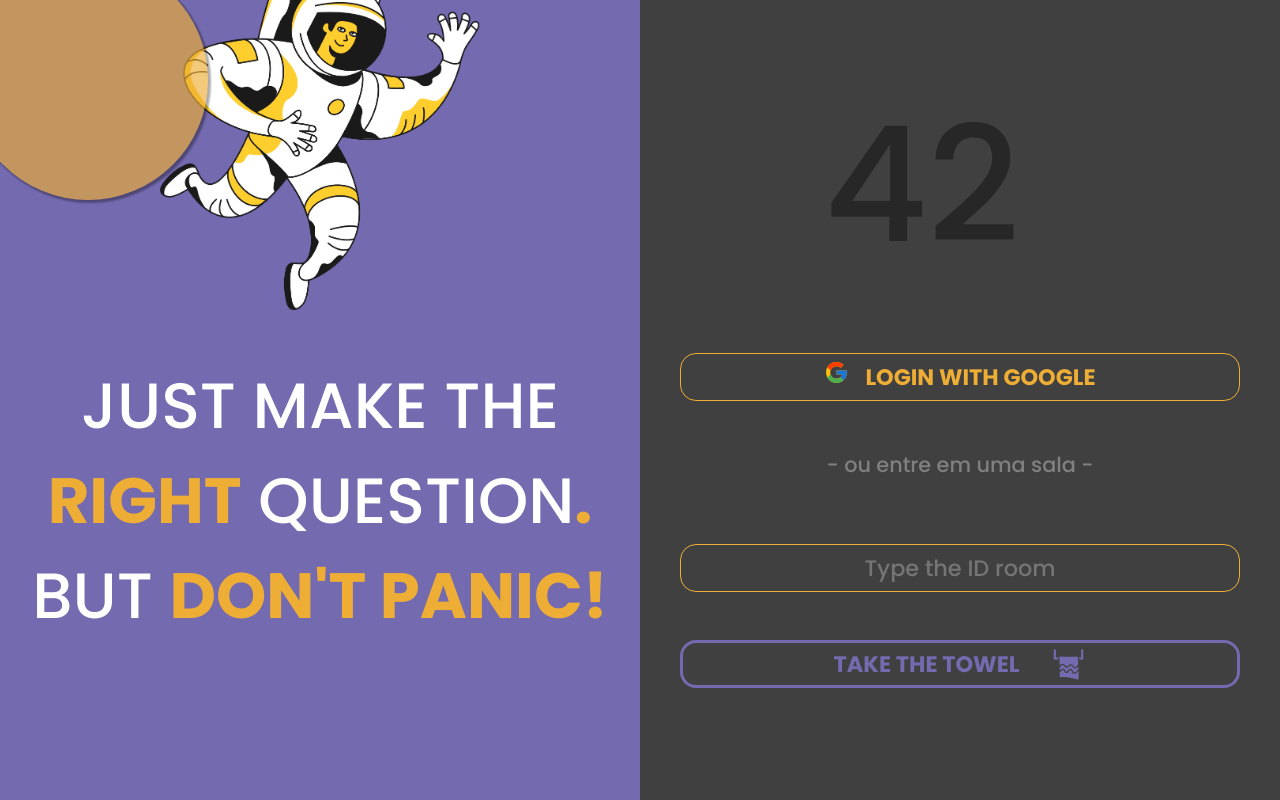
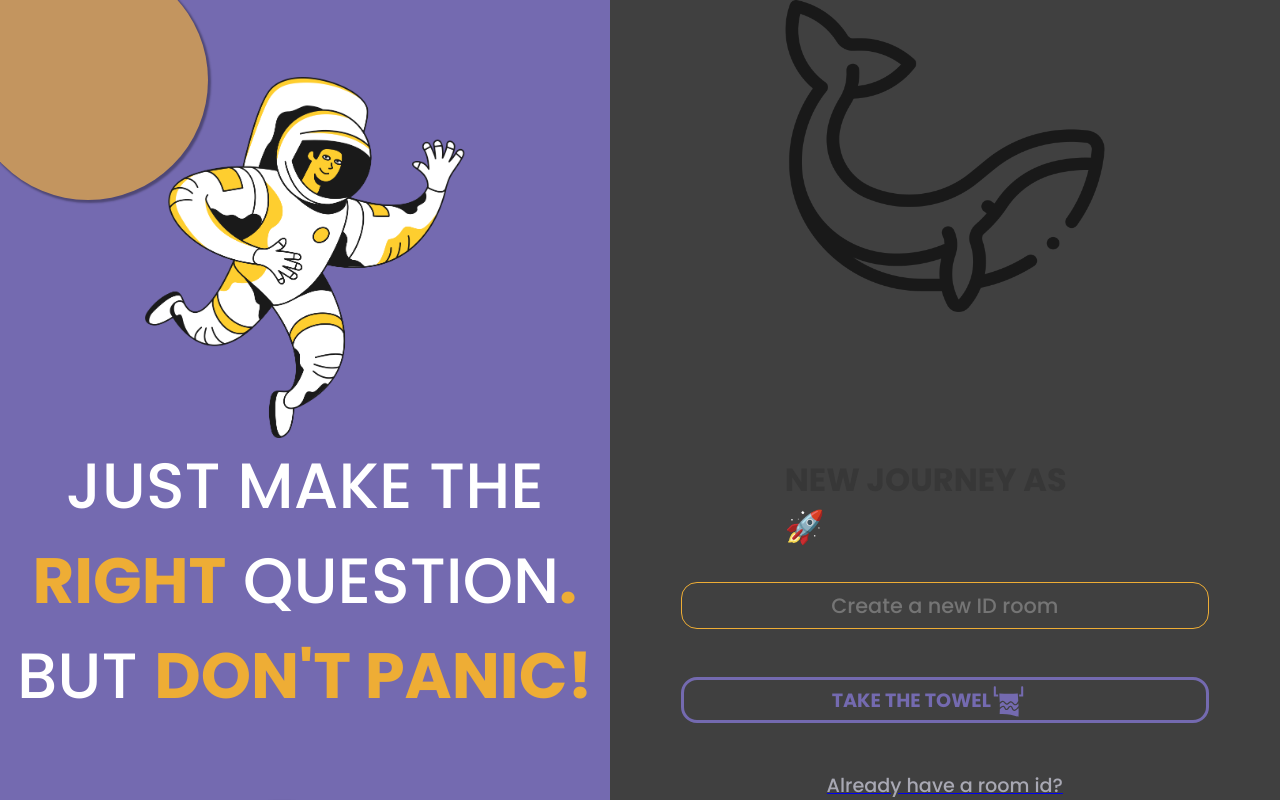
Before and after one commit to l-fernandocosta/42, a React (Create React App) app: page /rooms/new-room in a window 1280 px wide. Built offline with nearby package versions, Linux system fonts and the light colour scheme; no server answers.

Commit message:
Authentication Context

```diff
--- a/package.json
+++ b/package.json
@@ -15,7 +15,9 @@
     "react": "^17.0.2",
     "react-dom": "^17.0.2",
     "react-icons": "^4.3.1",
+    "react-router-dom": "^6.2.2",
     "react-scripts": "5.0.0",
+    "react-toastify": "^8.2.0",
     "styled-components": "^5.3.3",
     "typescript": "^4.4.2",
     "web-vitals": "^2.1.0"
@@ -43,5 +45,9 @@
       "last 1 firefox version",
       "last 1 safari version"
     ]
+  },
+  "devDependencies": {
+    "@types/react-router-dom": "^5.3.3",
+    "@types/react-toastify": "^4.1.0"
   }
 }
--- a/src/App.tsx
+++ b/src/App.tsx
@@ -1,9 +1,17 @@
 import { Home } from "./pages/Home";
+import { NewChat } from "./pages/NewChat";
+import { BrowserRouter, Route, Routes } from "react-router-dom";
+import { UserProvider } from "./context/UserContext";
+
+
 export function App() {
 
   return (
-    <>
-     <Home/>
-    </>
+      <BrowserRouter>
+        <Routes>
+          <Route path="/" element={<Home />} />
+          <Route path="/rooms/new-room" element={<NewChat />} />
+        </Routes>
+    </BrowserRouter>
   );
 }
--- /dev/null
+++ b/src/context/ContextProps.tsx
@@ -0,0 +1,18 @@
+import { ReactNode } from "react"
+
+export type UserProps = {
+  name: string | null,
+  email: string| null,
+  photo: string| null,
+  uid: string
+}
+
+export type ContextProps= {
+  user: UserProps | undefined,
+  loginWithGoogle: () => Promise<void>,
+  isLoading: boolean,
+}
+
+export type UserContextProps = {
+  children: ReactNode,
+}
--- /dev/null
+++ b/src/context/UserContext.tsx
@@ -0,0 +1,69 @@
+import { GoogleAuthProvider, signInWithPopup, setPersistence, inMemoryPersistence } from 'firebase/auth';
+import { createContext, useContext, useEffect, useState } from 'react';
+import { Auth } from '../services/firebase';
+import { ContextProps, UserContextProps, UserProps } from './ContextProps';
+
+
+
+export const UserContext = createContext<ContextProps>({} as ContextProps);
+
+export const useAuth = () => useContext(UserContext);
+
+export function UserProvider({ children }: UserContextProps) {
+
+  const [user, setUser] = useState<UserProps>();
+  const [isLoading, setIsLoading] = useState(false);
+  const provider = new GoogleAuthProvider();
+
+  useEffect(() => {
+    const unsubscribe = Auth.onAuthStateChanged(user => {
+      if (user) {
+        const { displayName, email, photoURL, uid } = user;
+
+        if (!displayName || !photoURL) {
+          throw new Error('Missing data from Google')
+        }
+
+        setUser(
+          {
+            name: displayName,
+            email: email,
+            photo: photoURL,
+            uid: uid,
+          }
+        )
+      }
+    })
+    return () => {
+      unsubscribe();
+    }
+  }, [])
+
+  async function loginWithGoogle() {
+    setIsLoading(true);
+    const result = await signInWithPopup(Auth, provider)
+
+    if (result.user) {
+      const { displayName, email, photoURL, uid } = result.user;
+
+      if (!displayName || !photoURL) {
+        throw new Error('Missing data from Google')
+      }
+
+      setUser(
+        {
+          name: displayName,
+          email: email,
+          photo: photoURL,
+          uid: uid,
+        }
+      )
+    }
+    setIsLoading(false)
+
+  }
+
+  return (
+    <UserContext.Provider value={{ user, loginWithGoogle, isLoading }}>{children}</UserContext.Provider>
+  )
+}
--- a/src/index.tsx
+++ b/src/index.tsx
@@ -1,12 +1,22 @@
 import React from 'react';
 import ReactDOM from 'react-dom';
-import {App} from './App';
+
+import { ToastContainer } from 'react-toastify';
+import 'react-toastify/dist/ReactToastify.css';
+
+import { App } from './App';
+import { UserProvider } from './context/UserContext';
 import './services/firebase'
 import './styles/index.css'
 
 ReactDOM.render(
   <React.StrictMode>
-    <App />
+
+      <UserProvider>
+        <App />
+        <ToastContainer/>
+      </UserProvider>
+
   </React.StrictMode>,
   document.getElementById('root')
 );
--- a/src/pages/Home.tsx
+++ b/src/pages/Home.tsx
@@ -1,13 +1,30 @@
 import astronaut from '../assets/astronaut.png';
+
 import { Container, Dot, FormId, GoogleButton, SubmitButton } from '../styles/home.styles';
+
+import { GiTowel, GiAstronautHelmet } from 'react-icons/gi';
 import { FcGoogle } from 'react-icons/fc';
-import { GiTowel } from 'react-icons/gi';
 
-
+import { useNavigate } from 'react-router-dom';
+import { useAuth } from '../context/UserContext';
+import { toast } from 'react-toastify';
 
 
 export function Home() {
+  let navigate = useNavigate();
+  const { loginWithGoogle, isLoading, user } = useAuth();
 
+
+  async function handleCreateRoom() {
+
+    if (user === undefined) {
+      loginWithGoogle()
+        .then(() => navigate("/rooms/new-room"))
+        .then(() => toast.success('Welcome, SpaceTraveller 🚀 ', { position: "bottom-center", theme: "dark" }))
+    } else {
+      navigate("/rooms/new-room")
+    }
+  }
 
   return (
     <Container>
@@ -24,13 +41,24 @@ export function Home() {
       <main>
         <div>
           <span>42</span>
-          <GoogleButton><FcGoogle className={"googleIcon"} size={'25px'}/>LOGIN WITH GOOGLE</GoogleButton>
+          {!user ? <GoogleButton
+            disabled={isLoading}
+            onClick={handleCreateRoom}><FcGoogle
+              className={"googleIcon"}
+              size={'25px'} /> CREATE A NEW ROOM</GoogleButton>
+            :
+            (
+              <GoogleButton
+                onClick={handleCreateRoom}><GiAstronautHelmet
+                  className={"googleIcon"}
+                  size={'30px'} /> CREATE A NEW ROOM</GoogleButton>
+            )}
         </div>
         <div> - ou entre em uma sala - </div>
 
         <FormId action="">
-          <input type="text" id='room-id' placeholder='Type the ID room' />
-          <SubmitButton type='submit'>TAKE THE TOWEL<GiTowel size={'35px'} className='towel'/></SubmitButton>
+          <input type="text" id='room-id' maxLength={10} placeholder='Type the ID room' />
+          <SubmitButton type='submit'><GiTowel size={'35px'} className='towel' />TAKE THE TOWEL</SubmitButton>
         </FormId>
 
       </main>
--- /dev/null
+++ b/src/pages/NewChat.tsx
@@ -0,0 +1,45 @@
+import astronaut from '../assets/astronaut.png';
+import cachalote from '../assets/cachalote.png';
+import { Container, Dot, FormId, SubmitButton } from '../styles/home.styles';
+import { GiTowel } from 'react-icons/gi';
+import { Anchor, Title, WhaleImg } from '../styles/newfile.styles';
+import { Link } from 'react-router-dom';
+import { useAuth } from '../context/UserContext';
+
+
+
+
+export function NewChat() {
+  const {user} = useAuth();
+
+  return (
+    <Container>
+
+      <aside>
+        <Dot></Dot>
+        <Dot></Dot>
+
+        <img src={astronaut} alt="SPACE WALLPAPER" />
+        <p>JUST MAKE THE <span>RIGHT</span> QUESTION<span>.</span> <br />
+          BUT <span>DON'T PANIC!</span></p>
+      </aside>
+
+      <main>
+        <div>
+          <WhaleImg src={cachalote}/>
+          <h1>NEW JOURNEY AS</h1>
+          <Title>{(user?.name)?.toUpperCase()}   🚀</Title>
+        </div>
+
+        <FormId >
+          <input type="text" id='room-id' placeholder='Create a new ID room' />
+          <SubmitButton type='submit'>TAKE THE TOWEL<GiTowel size={'35px'} className='towel'/></SubmitButton>
+        </FormId>
+
+        <Link to={"/"}>
+          <Anchor>Already have a room id?</Anchor>
+        </Link>
+      </main>
+    </Container>
+  )
+}
--- a/src/styles/home.styles.ts
+++ b/src/styles/home.styles.ts
@@ -20,9 +20,10 @@ aside{
 
   p {
     color: white;
-    margin-top: 3rem;
     text-align: center;
     font-size: 4rem;
+    margin-bottom: 2rem;
+
     span{
       font-weight: bold;
       color: #eead35;
@@ -32,7 +33,7 @@ aside{
   img {
     transition: all 2s;
     width: 20rem;
-    margin-top: -13rem;
+    margin-top: 2rem;
   }
 
   img:hover{
@@ -43,14 +44,15 @@ aside{
 
 
 main{
+  width: 100%;
  position: relative;
  display: flex;
  justify-content: center;
  flex-direction: column;
  align-items: center;
- flex: 1;
+ flex: 1.1;
   span{
-    font-size: 10rem;
+    font-size: 14rem;
     margin-left: 9rem;
     color: #272727;
   }
@@ -63,9 +65,12 @@ main{
 
  }
  div:nth-child(2){
-   color: gray;
+   color: var(--gray-800);
    margin-bottom: 4rem;
-   font-size: 1.3rem;
+   font-size: 1rem;
+   display: flex;
+   align-items: center;
+
  }
 
 
@@ -79,16 +84,15 @@ export const FormId = styled.form`
    padding-bottom: 3rem;
 
     input{
-      width: 35rem;
+      width: 33rem;
       height: 3rem;
 
       border: 1px solid var(--yellow);
-
       background-color: transparent;
 
       border-radius: 1rem;
       color: white;
-      font-size: 1.4rem;
+      font-size: 1.3rem;
       text-align: center;
 
       margin-bottom: 3rem;
@@ -105,23 +109,35 @@ export const SubmitButton = styled.button`
       display: flex;
       align-items: center;
       justify-content: center;
+      text-align: center;
+      align-content: center;
+
       height: 3rem;
-      font-size: 1.4rem;
+      font-size: 1.2rem;
+
       border: 3px solid var(--color-span);
       border-radius: 1rem;
+
       background-color: transparent;
       color: var(--color-span);
       font-weight: bold;
       transition: all 0.6s;
+      cursor: pointer;
 
       .towel {
-        margin-left: 2rem;
+        margin-right: 2rem;
       }
 
-      &:hover{
+      &:not(:disabled):hover{
         background-color: var(--color-span);
         color: white;
       }
+
+      &:disabled{
+        opacity: 0.5;
+        cursor: not-allowed;
+      }
+
 
 
     `
@@ -139,9 +155,9 @@ export const Dot = styled.div`
 
 
   &:nth-child(1){
-    top: 59rem;
+    top: 50rem;
     left: 10rem;
-    opacity: 100%;
+    opacity: 70%;
     height: 15rem;
     width: 15rem;
     background-color: pink;
@@ -156,22 +172,30 @@ text-align: center;
 margin-top: 3rem;
 margin-bottom: 3rem;
 height: 3rem;
-width: 35rem;
+width: 33rem;
 
 background-color:var(--yellow);
 color:var(--yellow);
-font-size: 1.4rem;
+font-size: 1.2rem;
 font-weight: bold;
 background-color: transparent;
 border: 1px solid var(--yellow);
 border-radius: 1rem;
-transition: all 0.4s;
+transition: all 0.7s;
+cursor: pointer;
 .googleIcon{
   margin-right: 1rem;
 }
-&:hover{
+&:not(:disabled):hover{
   background-color: var(--yellow);
   color: whitesmoke;
 }
 
+&:disabled{
+  opacity: 0.5;
+  cursor: not-allowed;
+}
+
+
+
 `
--- a/src/styles/index.css
+++ b/src/styles/index.css
@@ -5,6 +5,7 @@
   --font-color: #373737;
   --color-span: #746AB0;
   --yellow: #eead35;
+  --gray-800: #a8a8b3;
 }
 
 *{
--- /dev/null
+++ b/src/styles/newfile.styles.ts
@@ -0,0 +1,34 @@
+import styled from 'styled-components';
+
+
+
+export const WhaleImg = styled.img`
+  opacity: 0.6;
+  width: 20rem;
+  margin-bottom: 9rem;
+
+`
+
+export const Anchor = styled.a`
+  display: flex;
+  text-decoration: none;
+  font-size: 1.2rem;
+  color: var(--gray-800);
+  position: relative;
+  transition: all 0.5s;
+
+
+
+  &:hover{
+    color: var(--yellow);
+    transform: translateY(1px);
+  }
+
+`
+
+export const Title = styled.h1`
+  margin-bottom:2rem;
+  font-size: 2rem;
+  color: var(--gray-800);
+
+`
```
Also changed, not shown: src/assets/cachalote.png (added), 1 other file (tests, documents, lock files or other folders).
